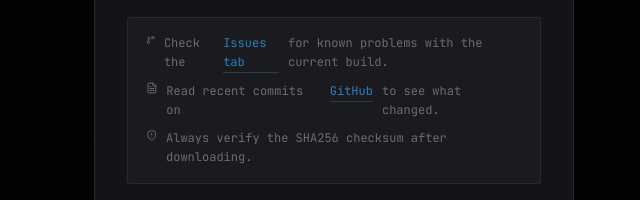
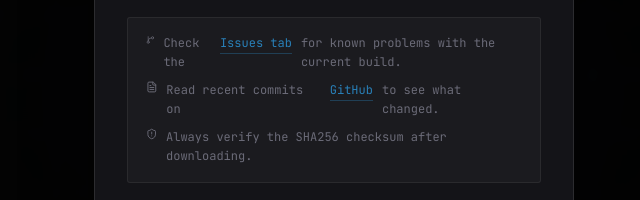
Before and after one commit to qveezzx/archiso, a plain HTML site: page index.html in a window 1280 px wide. Both pictures are taken after a click on the button "Download ISO". Shown: the part 346-546 px from the top of the page, 306-946 px from the left. Drawn offline with nearby package versions, Linux system fonts and the light colour scheme.

Commit message:
Fix GitHub icon rendering and prevent link wrapping in modal

```diff
--- a/index.html
+++ b/index.html
@@ -803,7 +803,7 @@
           Download ISO
         </button>
         <a href="https://github.com/qveezzx/archiso" class="btn-ghost" target="_blank" rel="noopener">
-          <i data-lucide="github" style="width:13px;height:13px;"></i>
+          <i data-lucide="github" style="width:14px;height:14px;"></i>
           View source
         </a>
       </div>
@@ -984,8 +984,8 @@
         ZuccOS follows a <strong>rolling release</strong> model — builds are pushed directly from the repository and are <em>not pre-tested</em> before they go live. What you're about to download is the latest available snapshot, not a stable, QA'd release.
       </p>
       <ul class="modal-list">
-        <li><i data-lucide="git-branch" style="width:12px;height:12px;"></i> Check the <a href="https://github.com/qveezzx/archiso/issues" target="_blank" rel="noopener">Issues tab</a> for known problems with the current build.</li>
-        <li><i data-lucide="file-text" style="width:12px;height:12px;"></i> Read recent commits on <a href="https://github.com/qveezzx/archiso/commits" target="_blank" rel="noopener">GitHub</a> to see what changed.</li>
+        <li><i data-lucide="git-branch" style="width:12px;height:12px;"></i> Check the <a href="https://github.com/qveezzx/archiso/issues" target="_blank" rel="noopener" style="white-space: nowrap;">Issues tab</a> for known problems with the current build.</li>
+        <li><i data-lucide="file-text" style="width:12px;height:12px;"></i> Read recent commits on <a href="https://github.com/qveezzx/archiso/commits" target="_blank" rel="noopener" style="white-space: nowrap;">GitHub</a> to see what changed.</li>
         <li><i data-lucide="shield-alert" style="width:12px;height:12px;"></i> Always verify the SHA256 checksum after downloading.</li>
       </ul>
       <p class="modal-footer-note">
```
